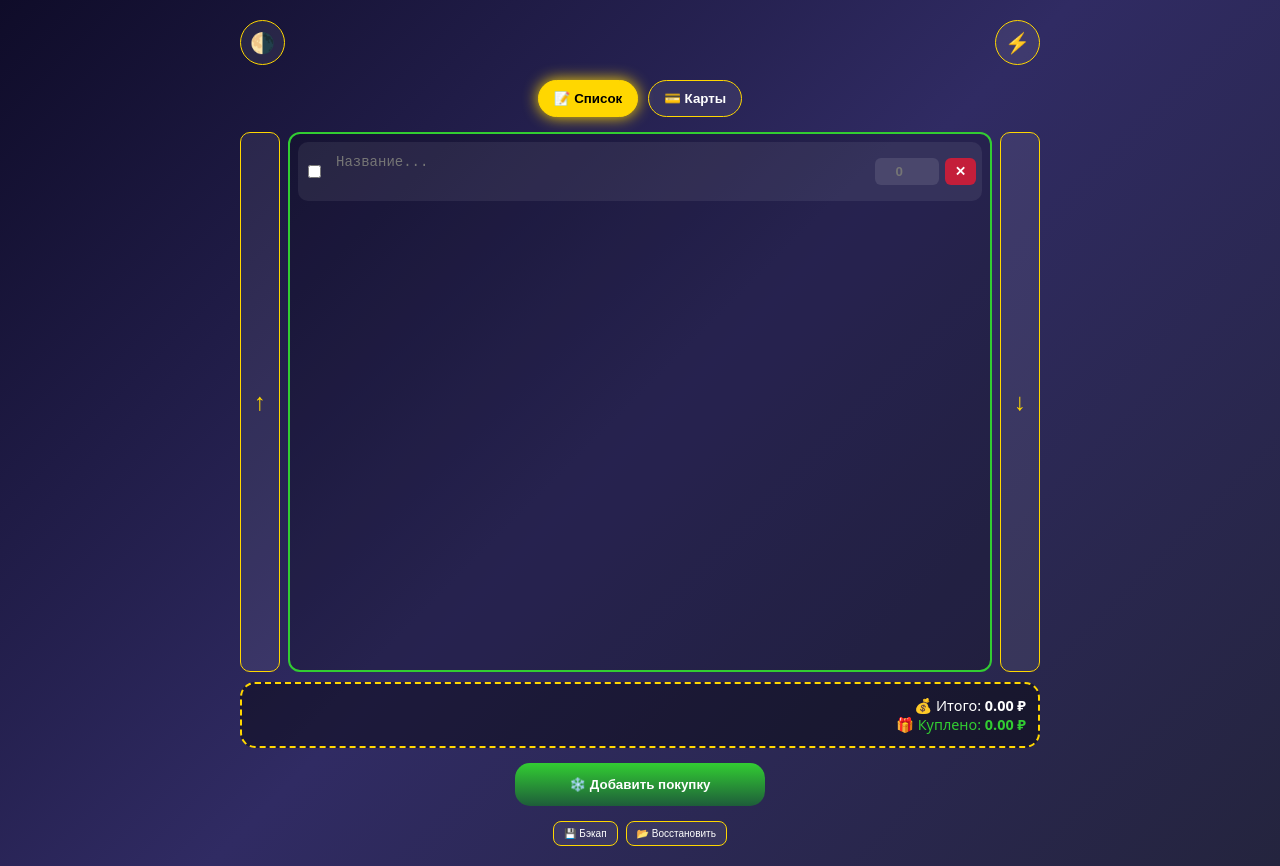
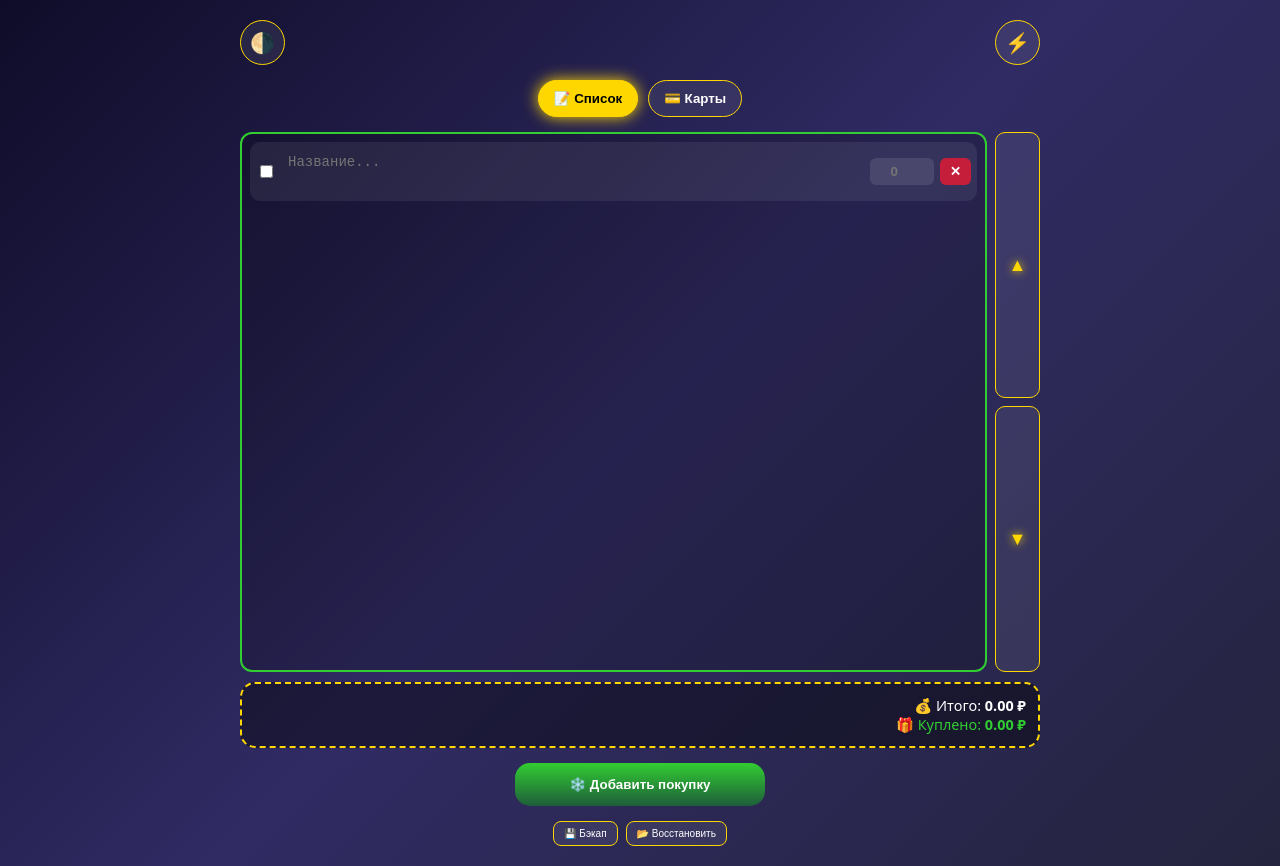
Before and after one commit to kaushikovich-beep/Neon-Planner, a plain HTML site: page index.html in a window 1280 px wide. Drawn offline with Linux system fonts and the light colour scheme.

Commit message:
Update index.html
many all

```diff
--- a/index.html
+++ b/index.html
@@ -3,7 +3,7 @@
 <head>
     <meta charset="UTF-8">
     <meta name="viewport" content="width=device-width, initial-scale=1.0, maximum-scale=5.0">
-    <title>🎄 Neon Planner Pro</title>
+    <title>🎄 Marina_shopping-list Pro</title>
 
     <meta name="mobile-web-app-capable" content="yes">
     <meta name="apple-mobile-web-app-capable" content="yes">
@@ -63,17 +63,45 @@
         .section { display: none; }
         .section.active { display: block; }
 
-        /* Оболочка для списка и боковых кнопок */
+/* Оболочка для списка и боковых кнопок */
         .list-wrapper {
-            display: flex; align-items: stretch; gap: 8px; margin-bottom: 10px;
+            display: flex;
+            align-items: stretch; /* Растягивает список и контейнер кнопок по высоте */
+            gap: 8px;
+            margin-bottom: 10px;
+        }
+
+        /* НОВЫЙ БЛОК: Контейнер для кнопок справа */
+        .move-controls {
+            display: flex;
+            flex-direction: column; /* Кнопки в столбик */
+            gap: 8px;
+            width: 45px; /* Ширина кнопок */
         }
 
         .move-btn {
-            width: 40px; background: var(--card-bg); border: 1px solid var(--gold);
-            border-radius: 10px; color: var(--gold); font-size: 24px; cursor: pointer;
-            display: flex; align-items: center; justify-content: center;
+            flex: 1; /* РАСТЯГИВАЕТ кнопки поровну на всю высоту */
+            background: var(--card-bg);
+            border: 1px solid var(--gold);
+            border-radius: 10px;
+            color: var(--gold);
+            font-size: 24px;
+            cursor: pointer;
+            display: flex;
+            align-items: center;
+            justify-content: center;
+            transition: 0.2s;
+            font-size: 18px; /* Чуть уменьшим размер для изящности */
+            text-shadow: 0 0 10px var(--gold); /* Добавим неоновое свечение */
+
         }
 
+        .move-btn:active {
+    background: var(--gold);
+    color: #000;
+    text-shadow: none;
+
+        }
 /* Исправленный контейнер списка */
 #list-container {
     flex: 1;
@@ -162,12 +190,14 @@
     </div>
 
     <div id="planner" class="section active">
-        <div class="list-wrapper">
-            <button class="move-btn" onclick="moveItems('up')">↑</button>
-            <div id="list-container"></div>
-            <button class="move-btn" onclick="moveItems('down')">↓</button>
-        </div>
+<div class="list-wrapper">
+    <div id="list-container"></div>
 
+    <div class="move-controls">
+       <button class="move-btn" onclick="moveItems('up')">&#9650;</button>
+       <button class="move-btn" onclick="moveItems('down')">&#9660;</button>
+    </div>
+</div>
         <div id="totals-container">
             <div>💰 Итого: <strong><span id="total-sum">0.00</span> ₽</strong></div>
             <div style="color:var(--green)">🎁 Куплено: <strong><span id="paid-sum">0.00</span> ₽</strong></div>
```
